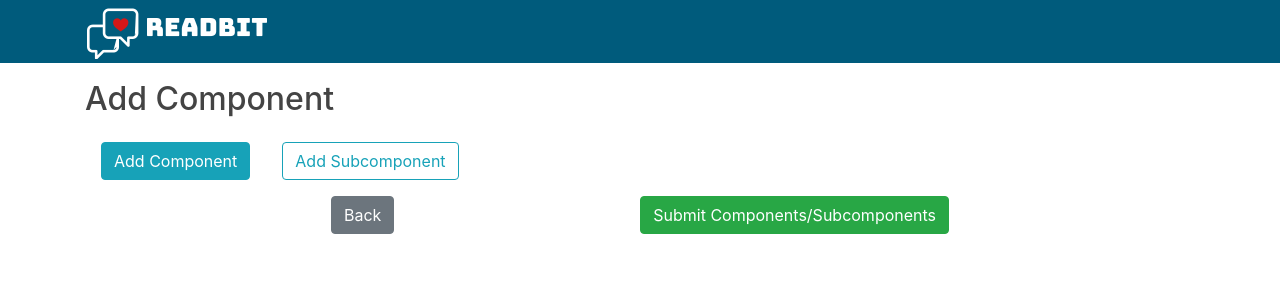
After one commit to unluckyvevo/IT2201-Project, a Flask app: page /add_component in a window 1280 px wide. The commit adds this page. Shown: the top 300 px of the page. Run offline with Flask 2, Linux system fonts and the light colour scheme; some libraries are stand-ins or nearby versions.

Commit message:
add_component

```diff
--- a/readbit/routes.py
+++ b/readbit/routes.py
@@ -137,3 +137,7 @@ def view_student():
     student = 'Studentname'
     student_id = 190000
     return render_template('view_student.html', title='View Student Dashboard', student=student, student_id=student_id)
+
+@app.route('/add_component')
+def add_component():
+    return render_template('add_component.html', title='Add Component')
--- a/readbit/static/manage_feedback.css
+++ b/readbit/static/manage_feedback.css
@@ -39,3 +39,13 @@ display: block;
 {
     justify-content: space-between;
 }
+
+.component_weight_txts
+{
+    width: 200px;
+}
+
+#add_component_submit_btn_row
+{
+    justify-content: space-evenly;
+}
--- /dev/null
+++ b/readbit/templates/add_component.html
@@ -0,0 +1,52 @@
+{% extends "layout.html" %}
+{% block content %}
+<link rel="stylesheet" type="text/css" href="{{ url_for('static', filename='manage_feedback.css') }}">
+<h2>Add Component</h2>
+<div class="container">
+    <form>
+        <div class="row">
+            <input type="button" class="btn btn-info m-3" onclick="addComponent()" value="Add Component"/>
+            <input type="button" class="btn btn-outline-info m-3" onclick="addSubcomponent()" value="Add Subcomponent"/>
+        </div>
+        <div class="row">
+
+            <div class="col-sm-4" id="comp_name_col">
+            </div>
+
+            <div class="col-sm-4" id="comp_weight_col">
+            </div>
+
+        </div>
+        <div class="row" id="add_component_submit_btn_row">
+            <a type="button" class="btn btn-secondary" href="/manage_module">Back</a>
+            <button name = "submit_add_component" type="submit" class="btn btn-success" >Submit Components/Subcomponents</button>
+        </div>
+
+
+    </form>
+
+<span id="response"></span>
+
+</div>
+<script>
+var countComponent =1;
+var countSubcomponent =1;
+
+function addComponent()
+{
+     var name_compName="component"+countComponent;
+     var weight_compName="componentweight"+countComponent;
+     document.getElementById('comp_name_col').innerHTML+='<input class="form-control" type="text" id="'+name_compName+'" placeholder="Component Name"/><br/>';
+     document.getElementById('comp_weight_col').innerHTML+='<input class="form-control" type="text" id="'+weight_compName+'" placeholder="Component Weight (%)"/><br/>';
+     countComponent += 1;
+}
+function addSubcomponent()
+{
+     var name_subcompName="subcomponent"+countSubcomponent;
+     var weight_subcompName="subcomponentweight"+countSubcomponent;
+     document.getElementById('comp_name_col').innerHTML+='<input class="form-control" type="text" id="'+name_subcompName+'" placeholder="Subcomponent Name"/><br/>';
+     document.getElementById('comp_weight_col').innerHTML+='<input class="form-control" type="text" id="'+weight_subcompName+'" placeholder="Subcomponent Weight (%)"/><br/>';
+     countSubcomponent += 1;
+}
+</script>
+{% endblock content %}
--- a/readbit/templates/manage_module.html
+++ b/readbit/templates/manage_module.html
@@ -11,7 +11,7 @@
         <h1 class="text-center m-4">Module Management</h1>
         <div class = "mt-5" id="manage_module_row2">
             <a href="/class_dashboard" class="btn btn-info">View Class List</a>
-            <a id="add_student_btn" href="/add_assessment" class="btn btn-info">Add Assessment</a>
+            <a id="add_student_btn" href="/add_component" class="btn btn-info">Add Assessment</a>
 {#-----------------------------modal-----------------------------#}
         <div class="modal fade" id="add_assessment_modal" tabindex="-1" role="dialog" aria-labelledby="#add_assessment_modal" aria-hidden="true">
           <div class="modal-dialog" role="document">
```
Also changed, not shown: readbit/templates/add_assessment.html (deleted).
